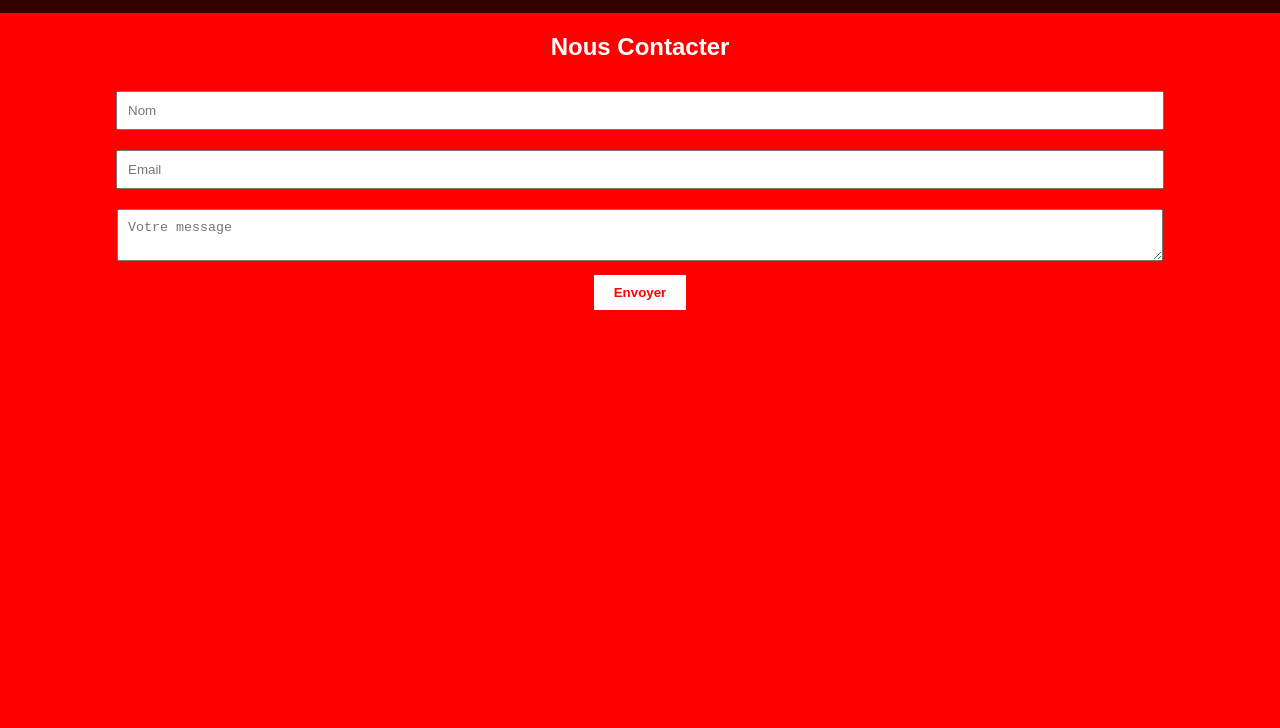
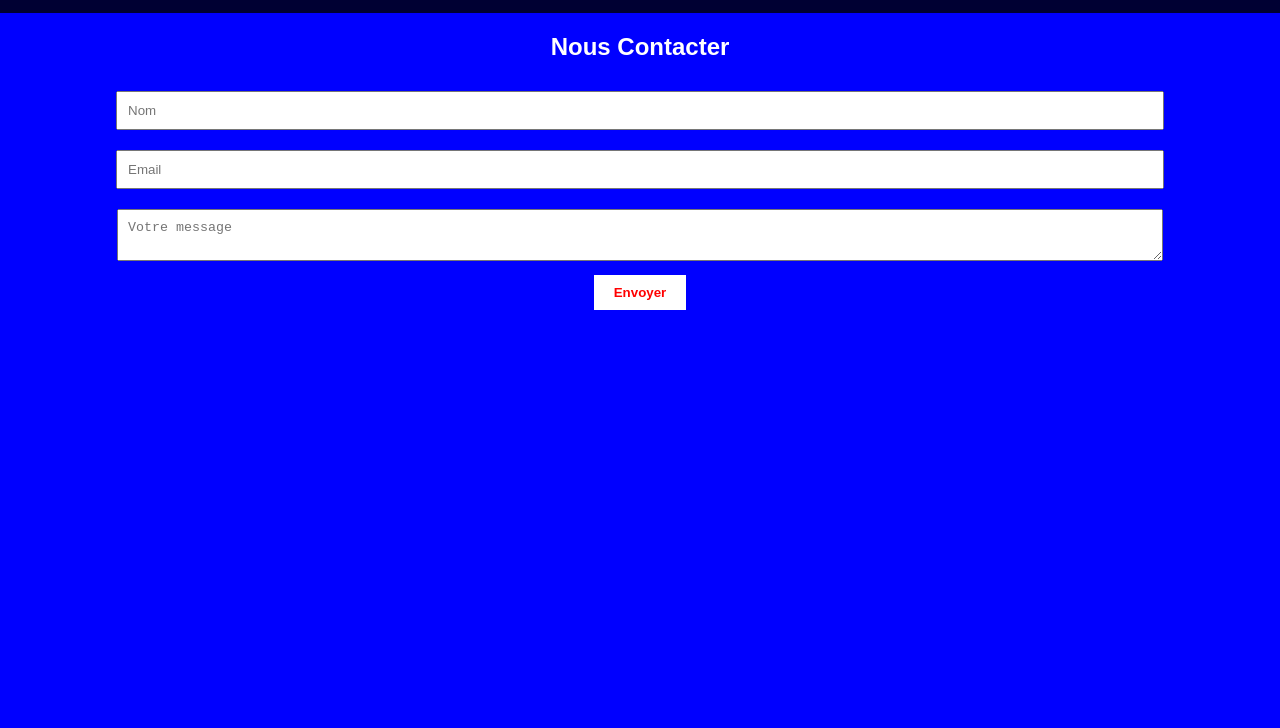
Before and after one commit to Louis-AZK/AZK-boutique-, a plain HTML site: page contact.html in a window 1280 px wide. Shown: the part 72-800 px from the top of the page. Drawn offline with Linux system fonts and the light colour scheme.

Commit message:
Update contact.html

```diff
--- a/contact.html
+++ b/contact.html
@@ -6,7 +6,7 @@
     <title>AZK - Contact</title>
     <style>
         body {
-            background: red;
+            background: Blue;
             color: white;
             font-family: Arial, sans-serif;
             margin: 0;
```
